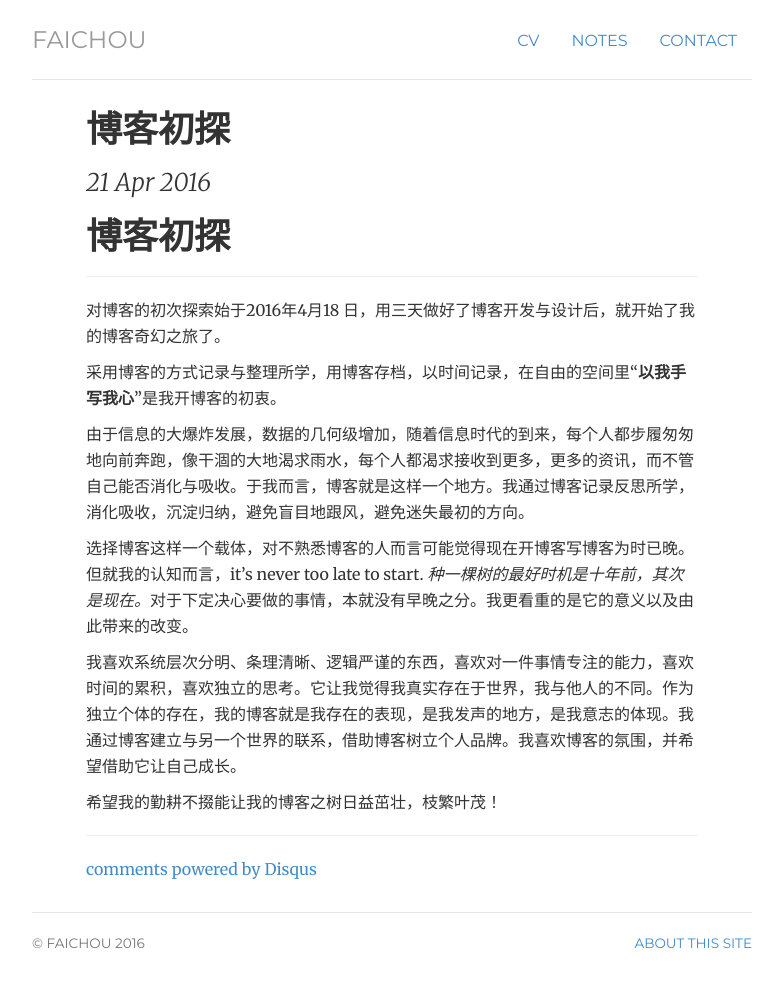
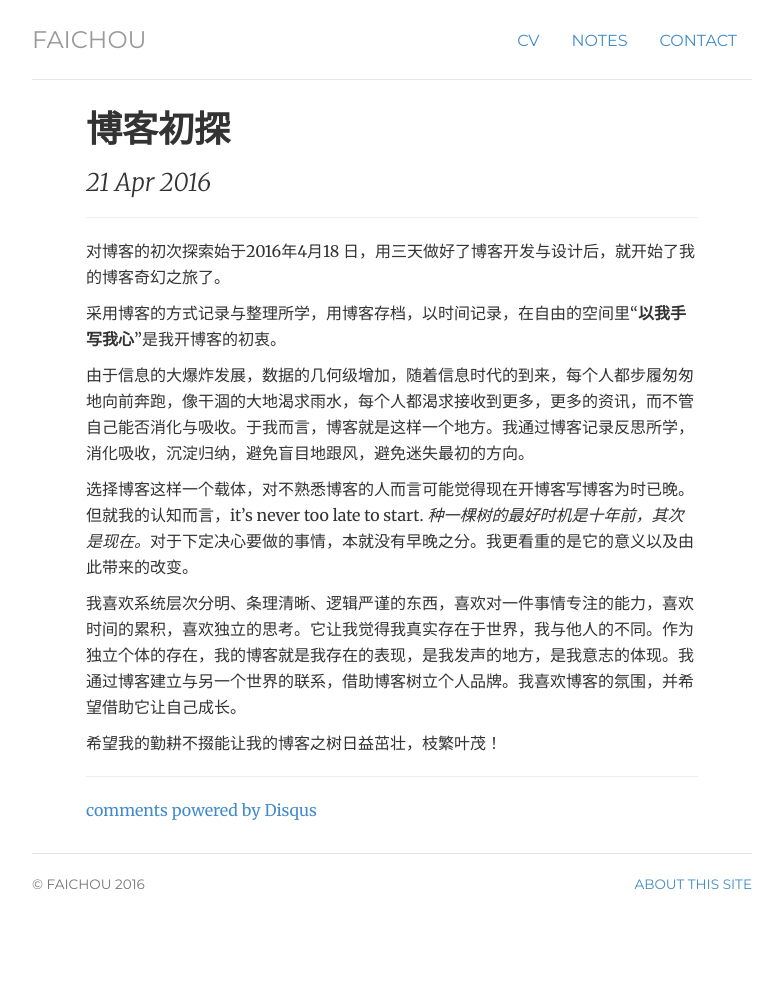
Before and after one commit to FaiChou/faichou.github.io, a Jekyll site: the page built from _posts/2016-04-21-博客初探.md, in a window 1280 px wide. Shown: the whole page, without its empty margins (248-1031 px from the left). Built offline with Jekyll 4.4.1, drawn with Linux system fonts in a browser that asks for light colours; comment, search, counter and statistics services are not loaded; after the commit the page ends 945 px from its top, so only the background shows below that.

Commit message:
Update 2016-04-21-博客初探.md

```diff
--- a/_posts/2016-04-21-博客初探.md
+++ b/_posts/2016-04-21-博客初探.md
@@ -3,7 +3,6 @@ layout: post
 title: "博客初探"
 date: 2016-04-21
 ---
-# 博客初探
 
 ------
 对博客的初次探索始于2016年4月18 日，用三天做好了博客开发与设计后，就开始了我的博客奇幻之旅了。
```
